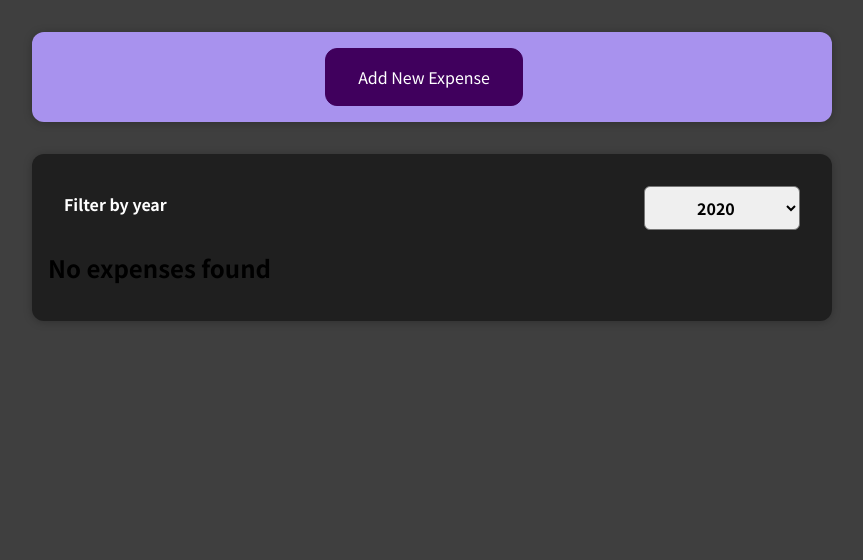
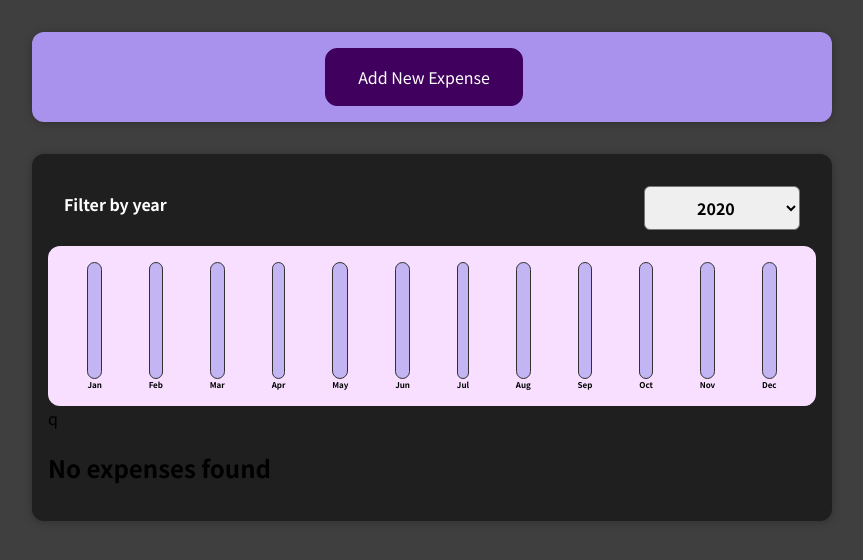
Before and after one commit to leoletangit/course-react-js, a React (Create React App) app: page / in a window 1280 px wide. Shown: the top 560 px of the page, without its empty margins (208-1071 px from the left). Built offline with nearby package versions, Linux system fonts and the light colour scheme.

Commit message:
add full logic to chart bar

```diff
--- a/src/components/Chart/Chart.css
+++ b/src/components/Chart/Chart.css
@@ -0,0 +1,9 @@
+.chart {
+    padding: 1rem;
+    border-radius: 12px;
+    background-color: #f8dfff;
+    text-align: center;
+    display: flex;
+    justify-content: space-around;
+    height: 10rem;
+}
--- a/src/components/Chart/Chart.js
+++ b/src/components/Chart/Chart.js
@@ -0,0 +1,19 @@
+import ChartBar from "./ChartBar";
+import './Chart.css';
+
+const Chart = (props) => {
+    const dataPointValues = props.dataPoints.map(dataPoint => dataPoint.value);
+    const totalMaximum = Math.max(...dataPointValues);
+
+    return <div className="chart">
+        {props.dataPoints.map(dataPoint => (
+            <ChartBar key={dataPoint.label}
+                      value={dataPoint.value}
+                      maxValue={totalMaximum}
+                      label={dataPoint.label}
+            />
+        ))}
+    </div>
+};
+
+export default Chart;
--- a/src/components/Chart/ChartBar.css
+++ b/src/components/Chart/ChartBar.css
@@ -0,0 +1,30 @@
+.chart-bar {
+    height: 100%;
+    display: flex;
+    flex-direction: column;
+    align-items: center;
+}
+
+.chart-bar__inner {
+    height: 100%;
+    width: 100%;
+    border: 1px solid #313131;
+    border-radius: 12px;
+    background-color: #c3b4f3;
+    overflow: hidden;
+    display: flex;
+    flex-direction: column;
+    justify-content: flex-end;
+}
+
+.chart-bar__fill {
+    background-color: #4826b9;
+    width: 100%;
+    transition: all 0.3s ease-out;
+}
+
+.chart-bar__label {
+    font-weight: bold;
+    font-size: 0.5rem;
+    text-align: center;
+}
--- a/src/components/Chart/ChartBar.js
+++ b/src/components/Chart/ChartBar.js
@@ -0,0 +1,18 @@
+import './ChartBar.css'
+const ChartBar = (props) => {
+    let barFillHeight = '0%';
+
+    if (props.maxValue > 0){
+        barFillHeight = Math.round((props.value/props.maxValue) * 100) + '%';
+    }
+    return (
+        <div className="chart-bar">
+            <div className="chart-bar__inner">
+                <div className="chart-bar__fill" style={ {height: barFillHeight} }></div>
+            </div>
+            <div className="chart-bar__label">{props.label}</div>
+        </div>
+    );
+};
+
+export default ChartBar;
--- a/src/components/Expenses/Expenses.js
+++ b/src/components/Expenses/Expenses.js
@@ -4,6 +4,7 @@
 import Card from "../UI/Card";
 import {useState} from "react";
 import ExpensesList from "./ExpensesList";
+import ExpensesChart from "./ExpensesChart";
 
 const Expenses = (props) => {
     const [filteredYear,setFilteredYear] = useState('2020')
@@ -19,6 +20,7 @@
         <div>
             <Card className="expenses">
                 <ExpensesFilter selected={filteredYear} onChangeFilter={filterChangeHandler} />
+                <ExpensesChart expenses={filteredExpenses}/>    q
                 <ExpensesList expensesList={filteredExpenses}/>
             </Card>
         </div>
--- /dev/null
+++ b/src/components/Expenses/ExpensesChart.js
@@ -0,0 +1,26 @@
+import Chart from "../Chart/Chart";
+
+const ExpensesChart = (props) => {
+
+    const chartDataPoints = [
+        {label: 'Jan', value: 0},
+        { label: 'Feb', value: 0},
+        {label: 'Mar', value: 0},
+        {label: 'Apr', value: 0},
+        {label: 'May', value: 0},
+        {label: 'Jun', value: 0},
+        {label: 'Jul', value: 0},
+        {label: 'Aug', value: 0},
+        {label: 'Sep', value: 0},
+        {label: 'Oct', value: 0},
+        {label: 'Nov', value: 0},
+        {label: 'Dec', value: 0}
+    ];
+    for (const expense of props.expenses) {
+        const expenseMonth = expense.date.getMonth();
+        chartDataPoints[expenseMonth].value += expense.amount;
+    }
+    return <Chart dataPoints = {chartDataPoints}/>
+};
+
+export default ExpensesChart;
--- a/src/components/NewExpense/ExpenseForm.js
+++ b/src/components/NewExpense/ExpenseForm.js
@@ -38,13 +38,13 @@
         event.preventDefault();
         const data = {
             title: userInput.title,
-            amount: userInput.amount,
+            amount: +userInput.amount,
             date: new Date(userInput.date)
         };
         props.onSaveExpensaData(data);
         setUserInput({
             title: '',
-            amount:'',
+            amount: 0,
             date:''
         });
         props.toggleNewExpenseControlHandler();
```
Also changed, not shown: 1 other file (tests, documents, lock files or other folders).
